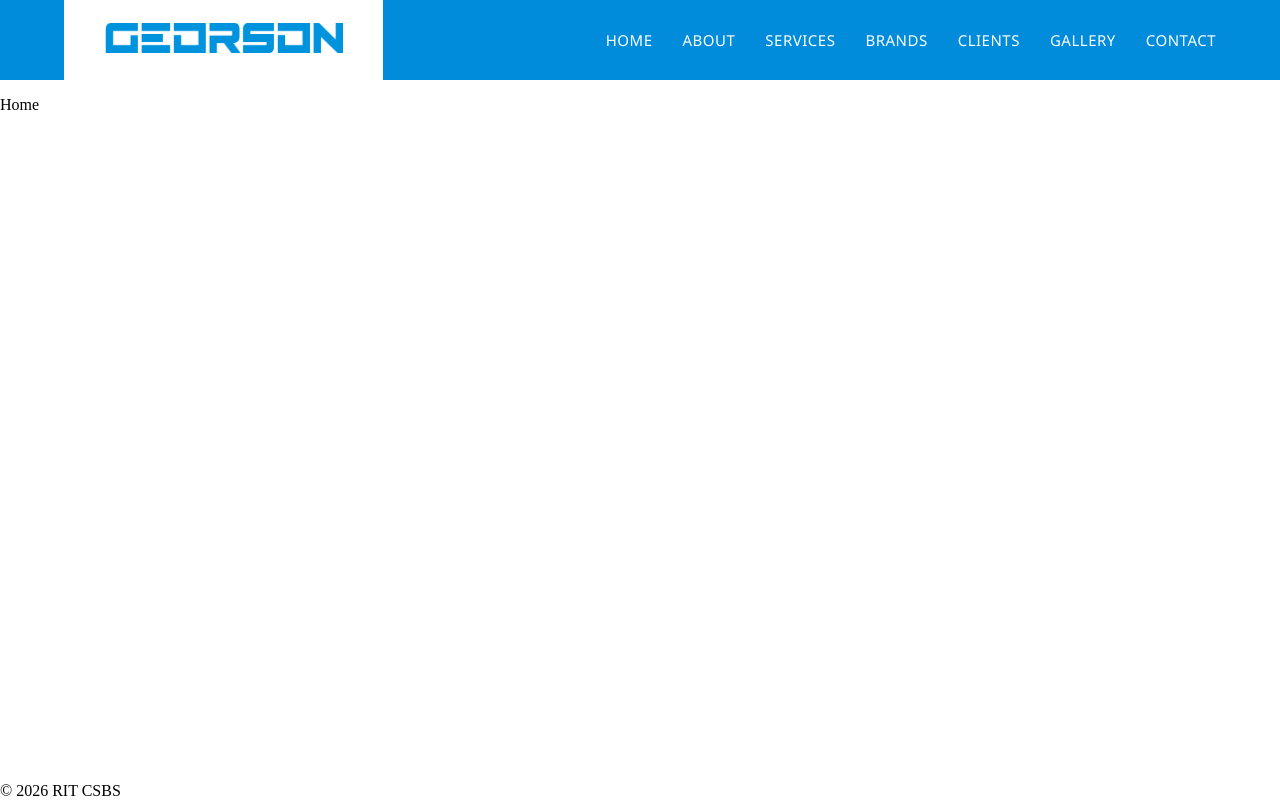
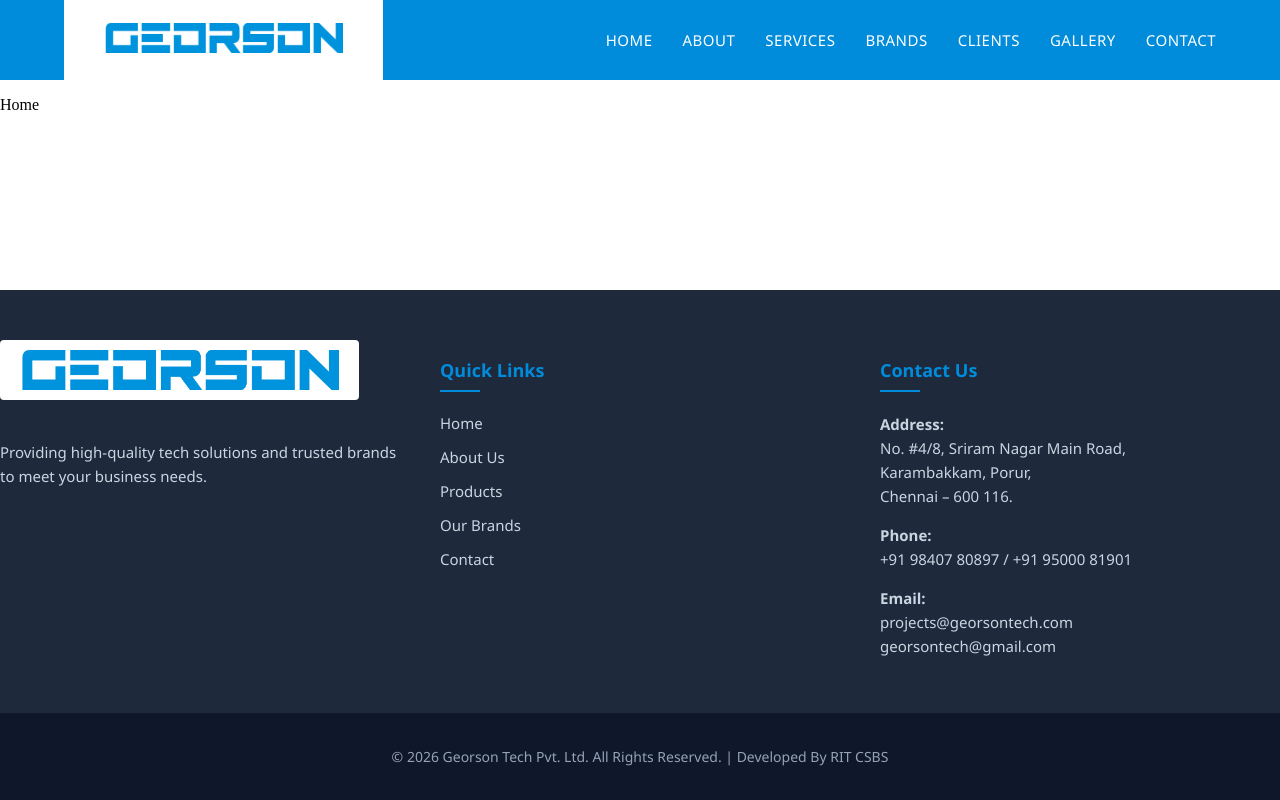
Before and after one commit to Kishor404/GeorsonTech, a React (Vite) app: page / in a window 1280 px wide. Built offline with nearby package versions, Linux system fonts and the light colour scheme.

Commit message:
Update The Footer

```diff
--- a/src/components/Footer.jsx
+++ b/src/components/Footer.jsx
@@ -1,5 +1,67 @@
+import React from 'react';
+import { Link } from 'react-router-dom';
+import Logo from '../assets/Logo/Georson.png';
+import '../styles/components.css';
+
 function Footer() {
-  return <footer>© 2026 RIT CSBS</footer>;
+  const currentYear = new Date().getFullYear();
+
+  return (
+    <footer className="footer-container">
+      <div className="footer-content">
+
+        {/* Brand Section */}
+        <div className="footer-section brand-section">
+          <div className="footer-logo-wrapper">
+            <img src={Logo} alt="Georson Tech Pvt. Ltd" className="footer-logo" />
+          </div>
+          <p className="footer-description">
+            Providing high-quality tech solutions and trusted brands to meet your business needs.
+          </p>
+        </div>
+
+        {/* Quick Links Section */}
+        <div className="footer-section links-section">
+          <h3>Quick Links</h3>
+          <ul>
+            <li><Link to="/">Home</Link></li>
+            <li><Link to="/about">About Us</Link></li>
+            <li><Link to="/products">Products</Link></li>
+            <li><Link to="/brands">Our Brands</Link></li>
+            <li><Link to="/contact">Contact</Link></li>
+          </ul>
+        </div>
+
+        {/* Contact Information Section */}
+        <div className="footer-section contact-section">
+          <h3>Contact Us</h3>
+          <div className="contact-details">
+            <p>
+              <strong>Address:</strong><br />
+              No. #4/8, Sriram Nagar Main Road,<br />
+              Karambakkam, Porur,<br />
+              Chennai – 600 116.
+            </p>
+            <p>
+              <strong>Phone:</strong><br />
+              <a href="tel:+919840780897">+91 98407 80897</a> / <a href="tel:+919500081901">+91 95000 81901</a>
+            </p>
+            <p>
+              <strong>Email:</strong><br />
+              <a href="mailto:projects@georsontech.com">projects@georsontech.com</a><br />
+              <a href="mailto:georsontech@gmail.com">georsontech@gmail.com</a>
+            </p>
+          </div>
+        </div>
+
+      </div>
+
+      {/* Copyright Bar */}
+      <div className="footer-bottom">
+        <p>&copy; {currentYear} Georson Tech Pvt. Ltd. All Rights Reserved. | Developed By RIT CSBS</p>
+      </div>
+    </footer>
+  );
 }
 
 export default Footer;
--- a/src/styles/Components.css
+++ b/src/styles/Components.css
@@ -1,3 +1,6 @@
+
+/* ========= NAVBAR ======== */
+
 /* Base Navbar Container */
 .navbar-container {
   display: flex;
@@ -101,3 +104,138 @@
     display: flex;
   }
 }
+
+
+/* ========== FOOTER ============ */
+
+/* --- Footer Styles --- */
+
+.footer-container {
+  background-color: #1e293b; /* Dark slate blue */
+  color: #f1f5f9;
+  font-family: 'Segoe UI', Tahoma, Geneva, Verdana, sans-serif;
+  padding-top: 50px;
+  margin-top: auto; /* Helps push footer to bottom if body is flex */
+}
+
+.footer-content {
+  display: flex;
+  flex-wrap: wrap;
+  justify-content: space-between;
+  max-width: 1500px;
+  margin: 0 auto;
+  padding: 0 0%;
+  gap: 40px;
+}
+
+.footer-section {
+  flex: 1;
+  min-width: 250px;
+}
+
+/* Brand Section */
+.footer-logo-wrapper {
+  background-color: #ffffff;
+  display: inline-block;
+  padding: 10px 20px;
+  border-radius: 4px;
+  margin-bottom: 20px;
+}
+
+.footer-logo {
+  max-height: 40px;
+  width: auto;
+  display: block;
+}
+
+.footer-description {
+  line-height: 1.6;
+  color: #cbd5e1;
+  font-size: 15px;
+}
+
+/* Headings for Sections */
+.footer-section h3 {
+  color: #008cdb; /* Matching the navbar blue */
+  font-size: 18px;
+  margin-bottom: 20px;
+  position: relative;
+  padding-bottom: 10px;
+}
+
+.footer-section h3::after {
+  content: '';
+  position: absolute;
+  left: 0;
+  bottom: 0;
+  width: 40px;
+  height: 2px;
+  background-color: #008cdb;
+}
+
+/* Quick Links */
+.links-section ul {
+  list-style: none;
+  padding: 0;
+  margin: 0;
+}
+
+.links-section li {
+  margin-bottom: 12px;
+}
+
+.links-section a {
+  color: #cbd5e1;
+  text-decoration: none;
+  transition: color 0.3s ease;
+  font-size: 15px;
+}
+
+.links-section a:hover {
+  color: #008cdb;
+}
+
+/* Contact Info */
+.contact-details p {
+  margin-bottom: 15px;
+  line-height: 1.6;
+  font-size: 15px;
+  color: #cbd5e1;
+}
+
+.contact-details a {
+  color: #cbd5e1;
+  text-decoration: none;
+  transition: color 0.3s ease;
+}
+
+.contact-details a:hover {
+  color: #008cdb;
+}
+
+/* Copyright Bottom Bar */
+.footer-bottom {
+  background-color: #0f172a; /* Darker shade for the bottom bar */
+  text-align: center;
+  padding: 20px 5%;
+  margin-top: 40px;
+  font-size: 14px;
+  color: #94a3b8;
+}
+
+/* Responsive Adjustments */
+@media (max-width: 768px) {
+  .footer-content {
+    flex-direction: column;
+    gap: 30px;
+  }
+
+  .footer-section h3::after {
+    left: 50%;
+    transform: translateX(-50%);
+  }
+
+  .footer-section {
+    text-align: center;
+  }
+}
```
